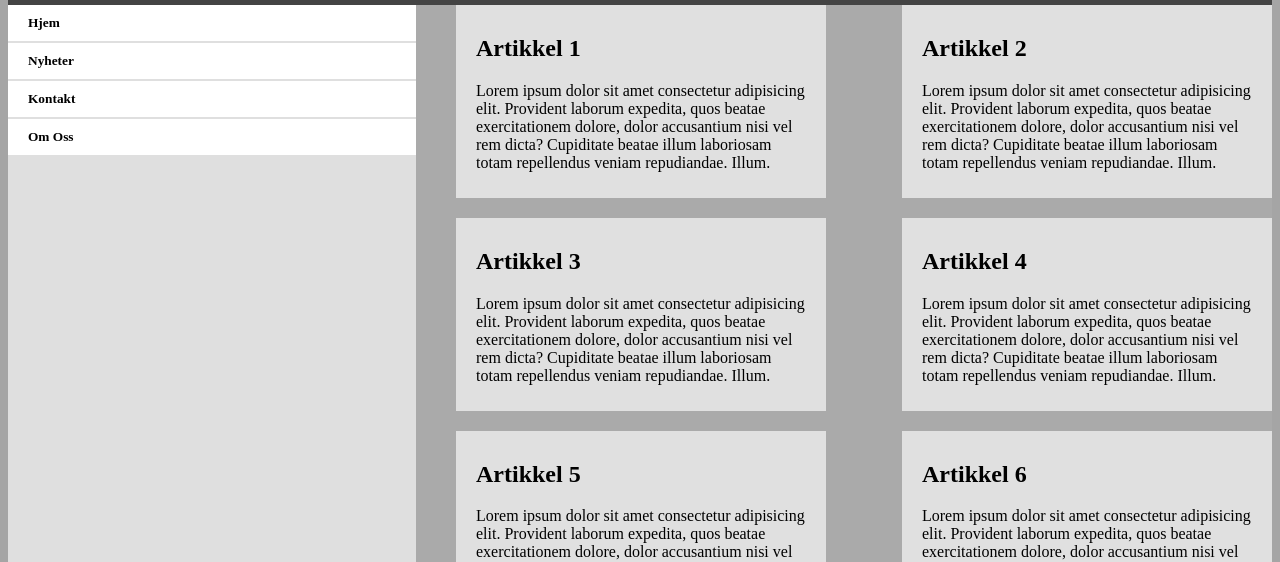
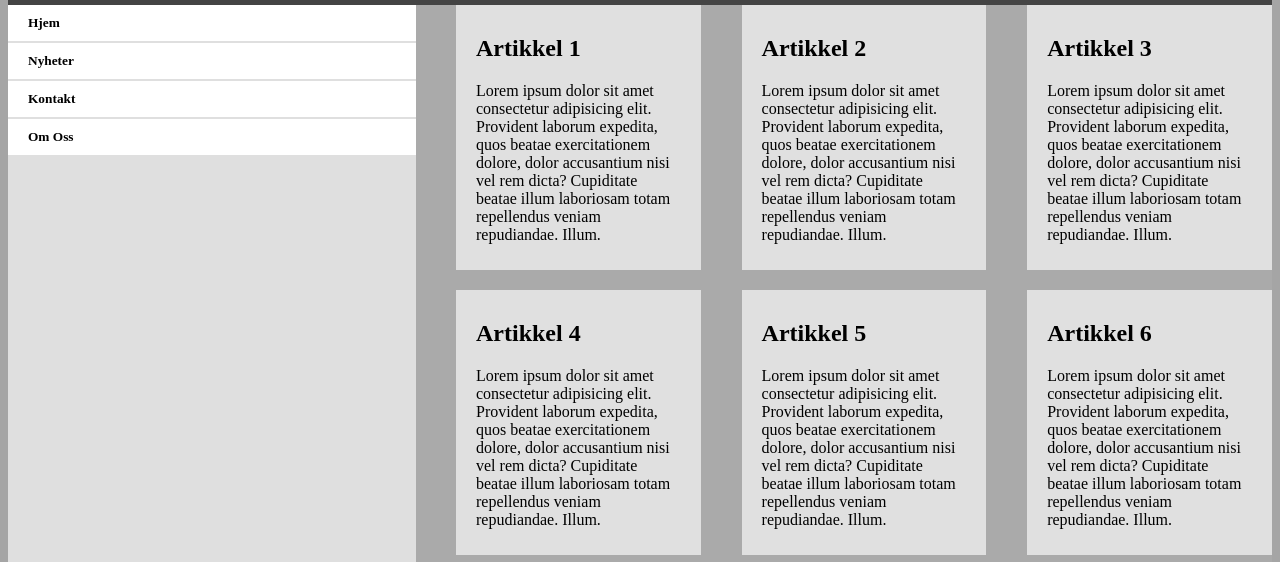
Before and after one commit to Emil1483/trym-1, a plain HTML site: page index.html in a window 1280 px wide. Shown: the part 80-642 px from the top of the page. Drawn offline with Linux system fonts and the light colour scheme.

Commit message:
use width 30% instead

```diff
--- a/styles.css
+++ b/styles.css
@@ -77,7 +77,6 @@ button {
   flex: 2;
   background-color: #aaaaaa;
   justify-content: space-between;
-  flex-wrap: wrap;
 }
 
 .article {
@@ -85,16 +84,16 @@ button {
   margin-bottom: 20px;
   padding: 10px 20px;
   box-sizing: border-box;
-  width: 100%;
 }
 
 @media (min-width: 900px) {
   .articles {
     padding-left: 40px;
     display: flex;
+    flex-wrap: wrap;
   }
   .article {
-    width: 370px;
+    width: 30%;
   }
 }
 
```
Also changed, not shown: 1 other file.
